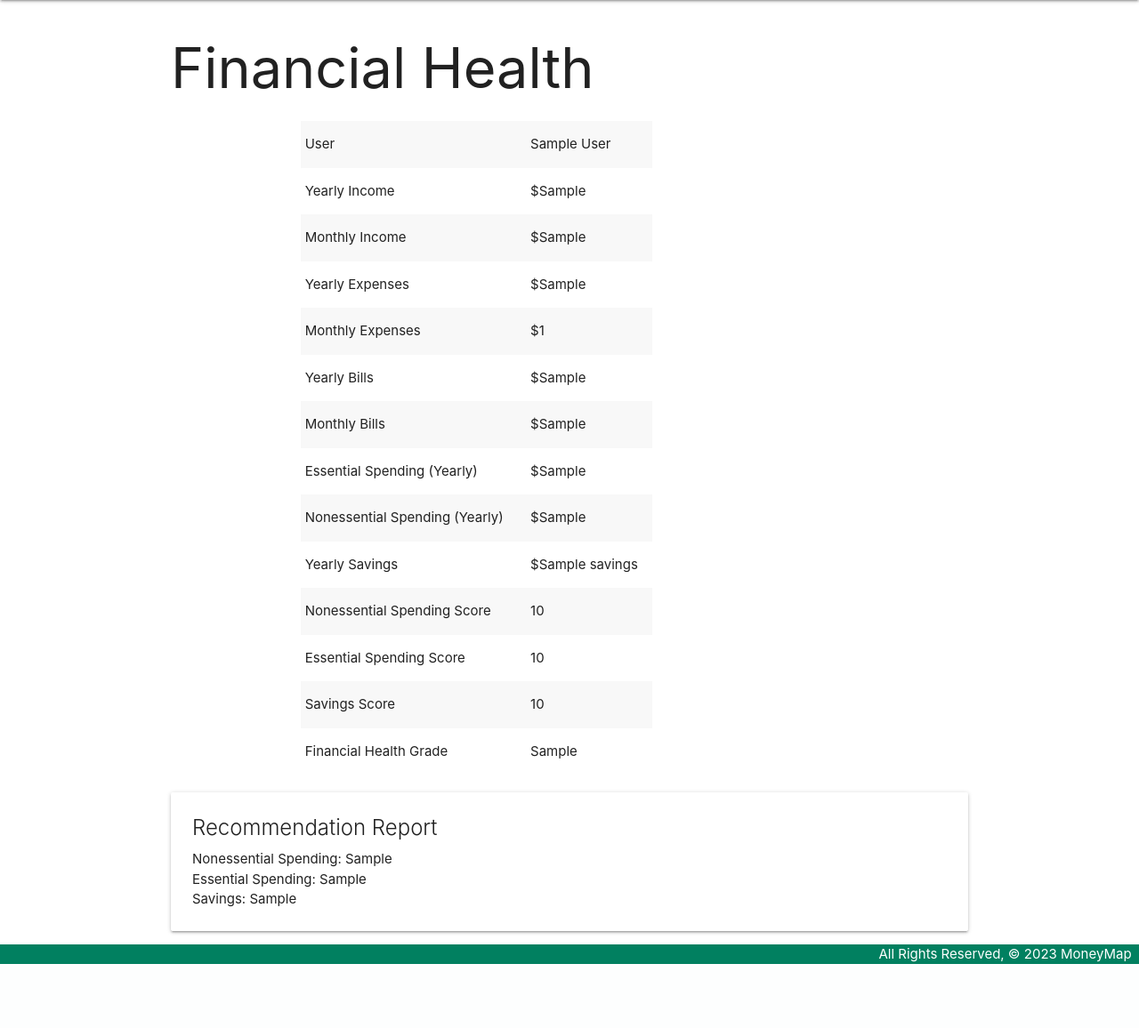
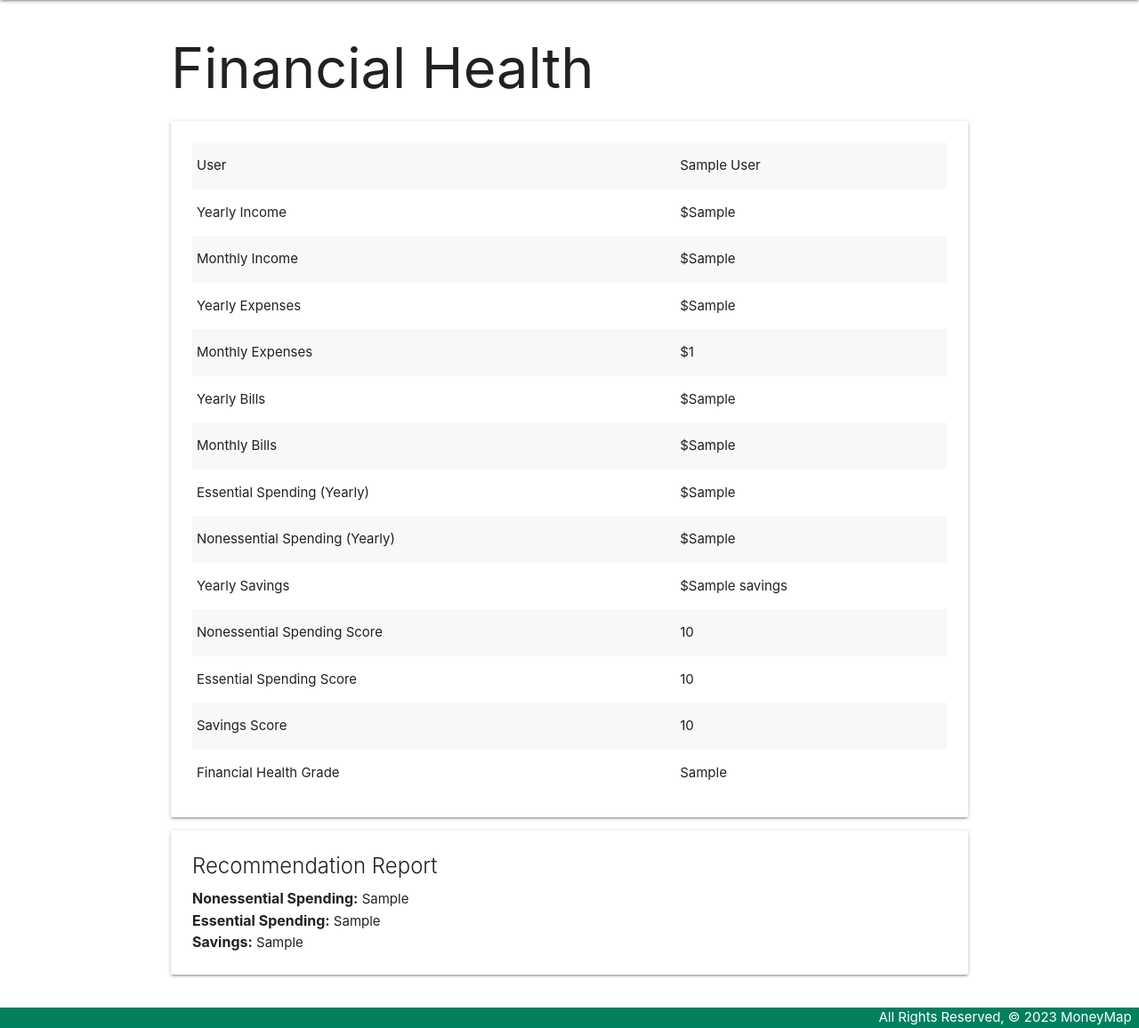
Before and after one commit to AlyssaAlonso/moneymap, a Django app: template main_app/templates/finhealth/index.html in a window 1280 px wide. Shown: the part 64-1220 px from the top of the page at 89% size. Before the commit the page ends 1148 px from the top, so only its background shows below. Run offline with Django 3.2, Linux system fonts and the light colour scheme; the template is opened without the code that fills it: most values are stand-ins (such as "Sample title", 1, 10 or a date in 2020).

Commit message:
mergecommit

```diff
--- a/main_app/templates/finhealth/index.html
+++ b/main_app/templates/finhealth/index.html
@@ -1,12 +1,11 @@
-{% extends 'base.html' %}
-{% block content %}
+{% extends 'base.html' %} {% block content %}
 
 <h1>Financial Health</h1>
 
-<div class="container">
-    <div class="row">
-        <div class="col s8">
-            <table class="striped">
+
+<div class="card">
+  <div class="card-content">
+    <table class="striped responsive-table">
       <tbody>
         <tr>
           <td>User</td>
@@ -68,12 +67,13 @@
     </table>
   </div>
 </div>
-</div>
 <div class="card">
   <div class="card-content">
     <span class="card-title">Recommendation Report</span>
-        <p>Nonessential Spending: {{ nonessential_recommendation }}</p>
-        <p>Essential Spending: {{ essential_recommendation }}</p>
-        <p> Savings: {{ savings_recommendation}}</p>
+    <p><span style="font-size: 16px; font-weight: bold;">Nonessential Spending:</span> {{ nonessential_recommendation }}</p>
+    <p><span style="font-size: 16px; font-weight: bold;">Essential Spending:</span> {{ essential_recommendation }}</p>
+    <p><span style="font-size: 16px; font-weight: bold;">Savings:</span> {{ savings_recommendation}}</p>
   </div>
+</div>
+<br />
 {% endblock %}
```
Lines whose indentation alone changed are shown as unchanged.
